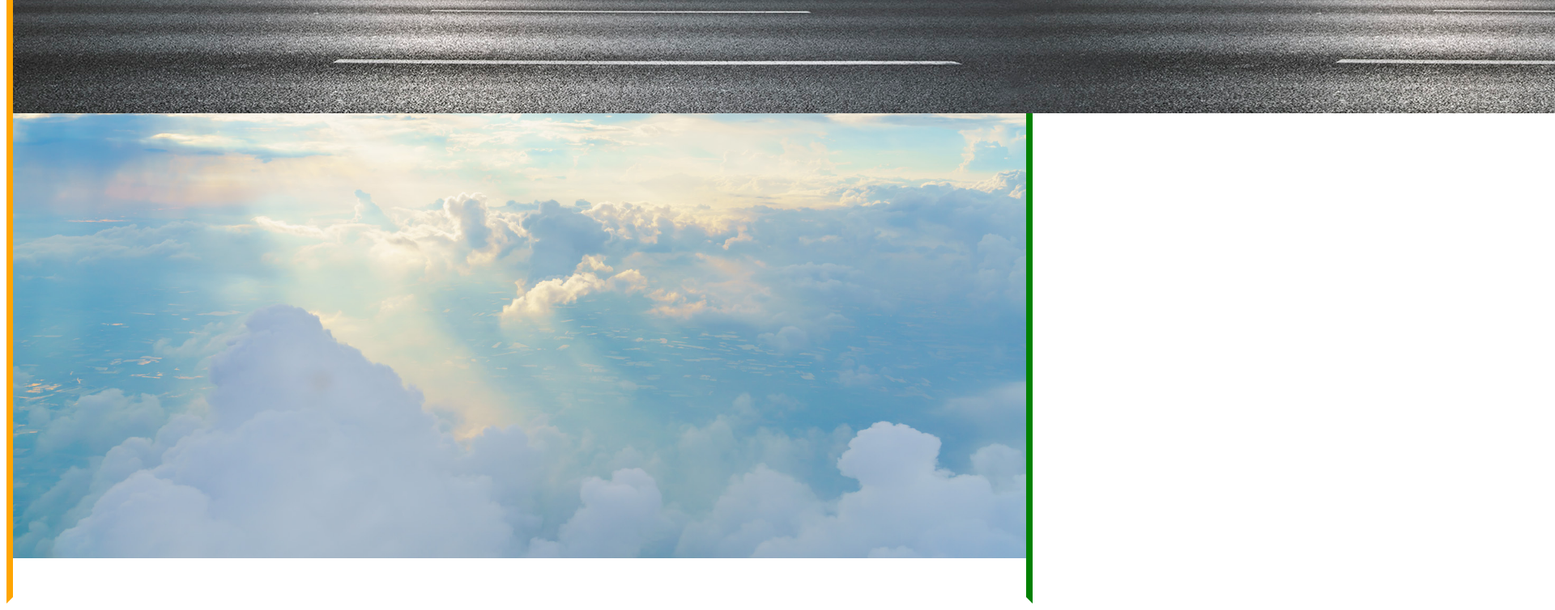
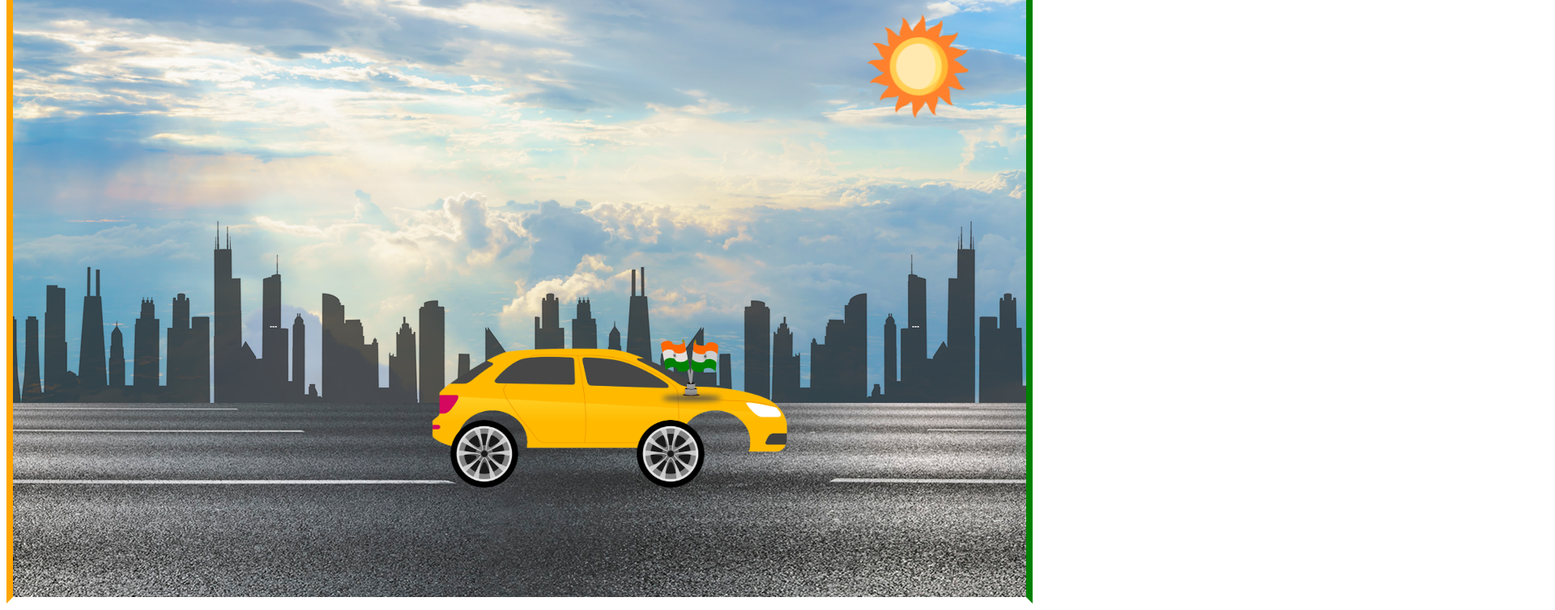
Before and after one commit to Dineshpalappdeveloper/CSS_HANDSON_5, a plain HTML site: page index3.html in a window 1280 px wide. Shown: the part 78-832 px from the top of the page at 81% size, 1920 px wide, since content can reach past the window. Drawn offline with Linux system fonts and the light colour scheme.

Commit message:
first commit

```diff
--- a/index3.html
+++ b/index3.html
@@ -17,8 +17,11 @@
       <div class="sun"></div>
       <div class="flag"></div>
       <div class="city"></div>
-      <div class="car"></div>
-      <div class="tayrs"></div>
+      <div class="car">
+        <img src="./car.png" alt="car image" height="170px" width="450px" />
+      </div>
+      <div class="tays1"></div>
+      <div class="tays2"></div>
       <div class="road"></div>
     </div>
   </body>
--- a/page3.css
+++ b/page3.css
@@ -1,4 +1,4 @@
-.sky{
+.sky {
     border: 8px solid;
     height: 100vh;
     width: 99%;
@@ -7,35 +7,174 @@
     background-position: center;
     background-repeat: no-repeat;
     background-size: 100%;
+    position: relative;
+    overflow-x: hidden;
 }
-.nav{
+
+.nav {
     display: flex;
     justify-content: center;
 }
-.heading1{
-    font-size: 36PX;
+
+.heading1 {
+    font-size: 40PX;
     font-weight: bold;
 
     color: black;
     background-color: orange;
 }
-.heading2{
-    font-size: 36PX;
+
+.heading2 {
+    font-size: 40PX;
     font-weight: bold;
     color: black;
     background-color: white;
     margin: 0px 8px;
 }
-.heading3{
-    font-size: 36PX;
+
+.heading3 {
+    font-size: 40PX;
     font-weight: bold;
     color: black;
     background-color: green;
 }
-.road{
+
+.road {
     background-image: url(./road.jpg);
-    height: 20vh;
+    height: 30vh;
     width: 400%;
     bottom: 0;
-    left: 0;
+    top: 70vh;
+    position: absolute;
+    /* animation: rode 3s infinite linear alternate; */
+    animation: rode 4s infinite linear;
 }
+
+.city {
+    background-image: url(./city.png);
+    height: 30vh;
+    width: 400%;
+    bottom: 0;
+    top: 40vh;
+    position: absolute;
+    /* animation: rode 3s infinite linear alternate; */
+    animation: rode 4s infinite linear;
+}
+
+.sun {
+    background-image: url(./sun\ \(1\).png);
+    background-repeat: no-repeat;
+    height: 20vh;
+    width: 10%;
+    bottom: 0;
+    right: 0;
+    top: 10vh;
+    position: absolute;
+    /* animation: rode 3s infinite linear alternate; */
+    animation: sun 7s infinite linear;
+}
+.tays1 {
+    background-image: url(./wheel.png);
+    background-repeat: no-repeat;
+    background-position: center;
+    background-size: contain;
+    height: 10vh;
+    width: 10%;
+   padding: 2px;
+   margin: 5px;
+    left: 40vw;
+    top: 72vh;
+    position: absolute;
+    z-index: 3;
+
+
+    /* animation: rode 3s infinite linear alternate; */
+    animation: tayrs 1s infinite linear;
+}
+.tays2 {
+    background-image: url(./wheel.png);
+    background-repeat: no-repeat;
+    background-position: center;
+    background-size: contain;
+    height: 10vh;
+    width: 10%;
+   padding: 2px;
+   margin: 5px;
+    left: 58vw;
+    top: 72vh;
+    position: absolute;
+    z-index: 3;
+
+
+    /* animation: rode 3s infinite linear alternate; */
+    animation: tayrs 1s infinite linear;
+}
+.flag{
+    background-image: url(./Tiranga1.svg);
+    background-repeat: no-repeat;
+    background-position: center;
+    background-size: contain;
+    height: 10vh;
+    width: 10%;
+   padding: 2px;
+   margin: 5px;
+    left: 60vw;
+    top: 59.5vh;
+    position: absolute;
+    z-index: 4;
+
+
+    /* animation: rode 3s infinite linear alternate; */
+    /* animation: tayrs 1s infinite linear; */
+}
+
+
+/* .car{
+    background-image: url(./car.png);
+    height: 30vh;
+    width: 70%;
+    bottom: 0;
+    top: 40vh;
+    position: absolute;
+    z-index: 2;
+    /* animation: rode 3s infinite linear alternate; */
+/* animation: rode 4s infinite linear ; */
+/* } */
+
+.car {
+
+
+    left: 40vw;
+    top: 60vh;
+    position: absolute;
+    z-index: 2;
+    animation: car 1s infinite linear ;
+}
+
+@keyframes rode {
+    100% {
+        transform: translateX(-2500px);
+    }
+}
+
+@keyframes sun {
+    100% {
+        transform: translateX(-100px);
+    }
+}
+@keyframes tayrs {
+    100% {
+        transform: rotateZ(720deg);
+    }
+}
+@keyframes car {
+    0% {
+        transform: translateY(1px);
+    }
+    50%{
+        transform: translateY(6px);
+    }
+    100%{
+        transform: translateY(1px);
+    }
+}
```
Also changed, not shown: page2.css (deleted), sun (1).png (added).
